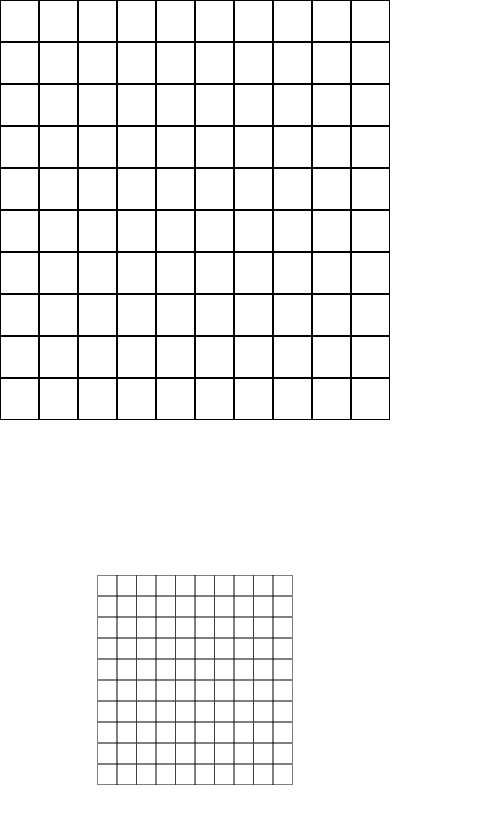
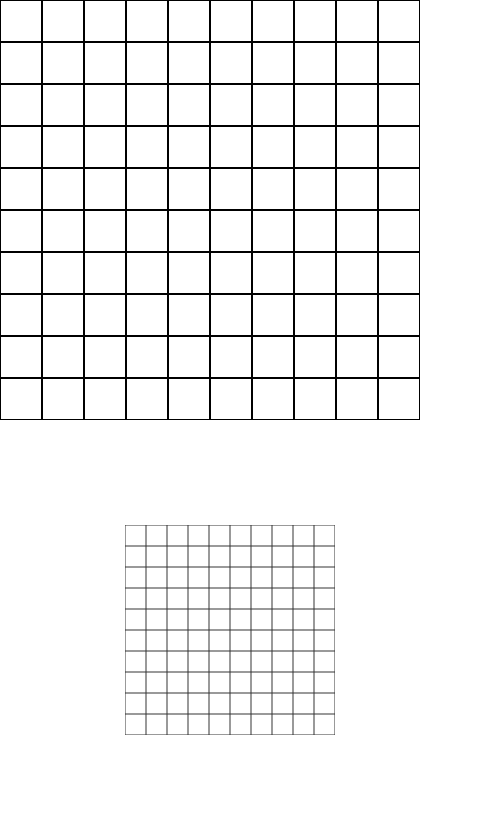
Before and after one commit to feindreh/battleships, a website with bundled scripts: page index.html in a window 390 px wide. Shown: the whole page, 500 px wide, since content can reach past the window. Built offline with nearby package versions, Linux system fonts and the light colour scheme.

Commit message:
better responsive

```diff
--- a/style.css
+++ b/style.css
@@ -7,18 +7,12 @@ html, body, div, span, applet, object, iframe, h1, h2, h3, h4, h5, h6, p, blockq
     vertical-align: baseline;
 }
 
- #container{
-    display:flex;
-    gap:50px;
-    flex-direction: column;
-}
 
 .gameBoard{
     display: flex;
     flex-direction: column;
+    min-width: 500px;
 }
-
-
 .row{
     display: flex;
 }
@@ -26,6 +20,7 @@ html, body, div, span, applet, object, iframe, h1, h2, h3, h4, h5, h6, p, blockq
     width:40px;
     height:40px;
     border: 1px solid black;
+    display: inline-block;
 }
 
 
@@ -43,5 +38,6 @@ html, body, div, span, applet, object, iframe, h1, h2, h3, h4, h5, h6, p, blockq
 
 #Player{
     scale:0.5;
+    opacity: 0.8;
     pointer-events: none;
 }
```
